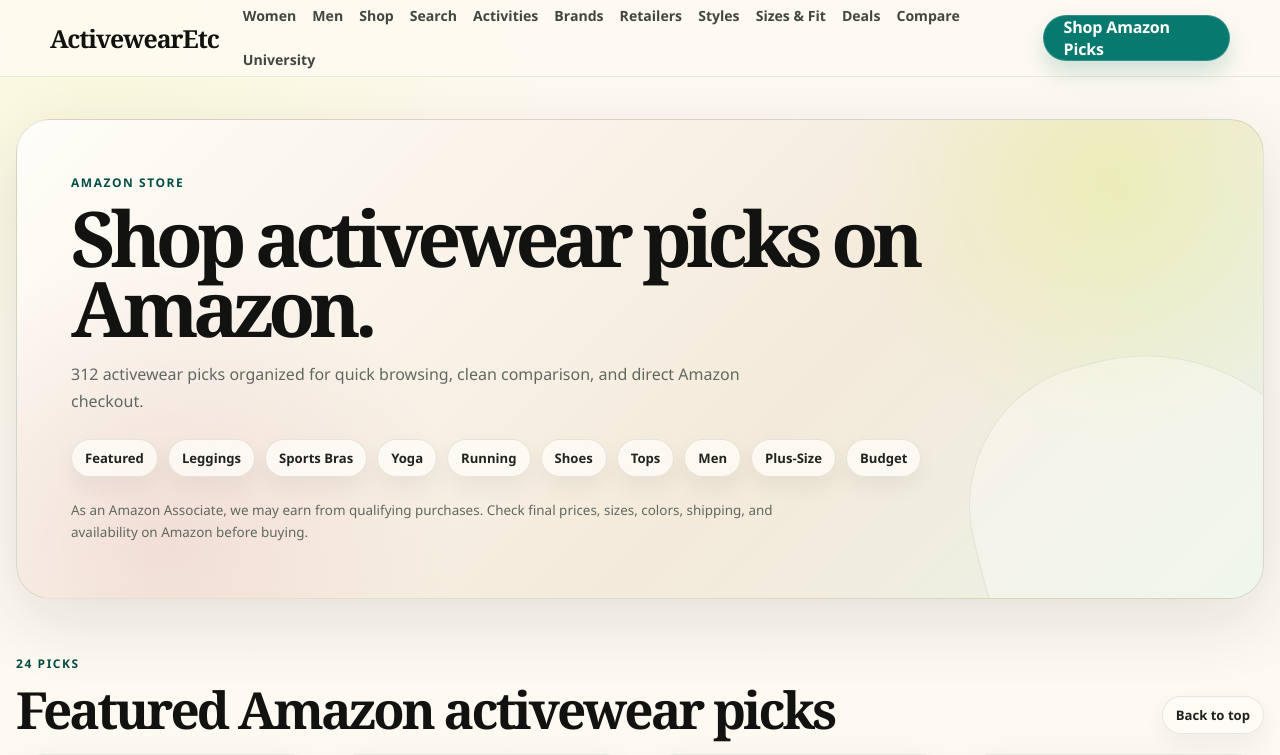
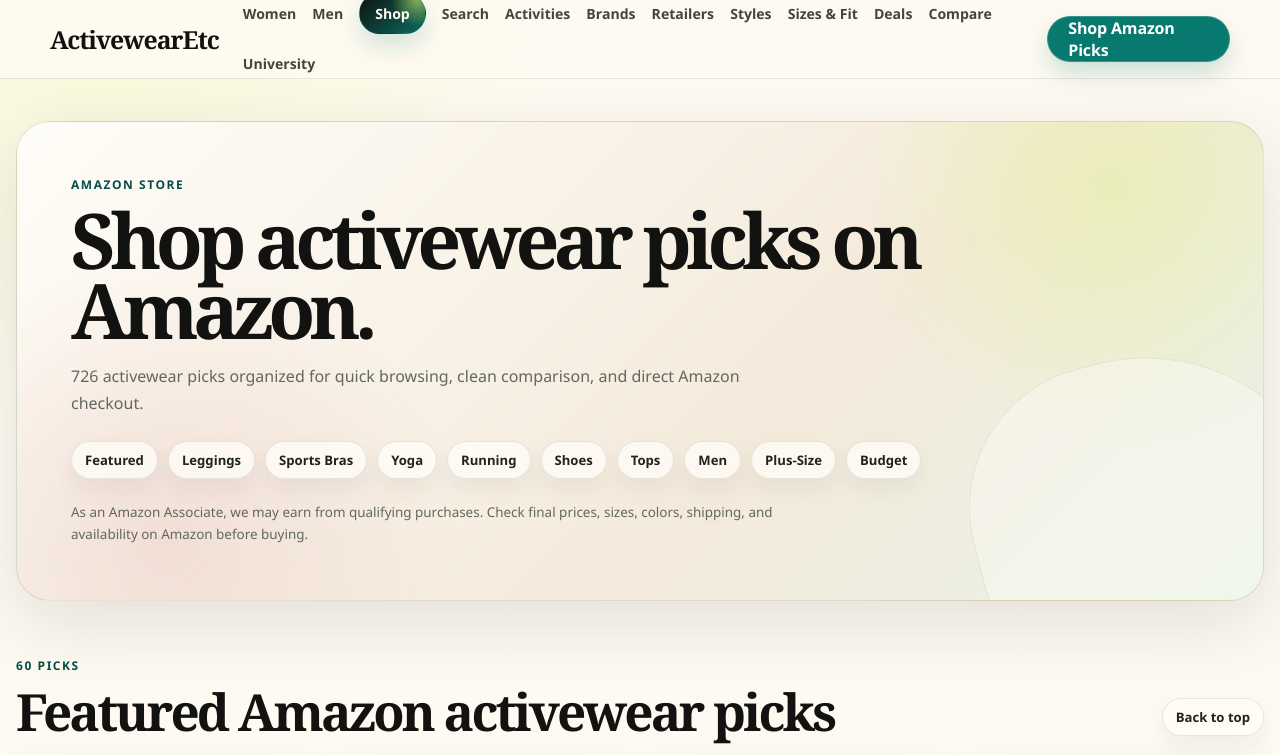
Before and after one commit to 7144519998usa-hue/ActivewearEtc, a Next.js app: page /shop in a window 1280 px wide. Shown: the top 755 px of the page. Built offline with nearby package versions, Linux system fonts and the light colour scheme.

Commit message:
Highlight shop nav and expand storefront catalog

```diff
--- a/app/components/SiteHeader.jsx
+++ b/app/components/SiteHeader.jsx
@@ -11,7 +11,7 @@
         <div className="nav-cluster">
           <nav className="nav-links" aria-label="Primary navigation">
             {siteConfig.primaryNavLinks.map((link) => (
-              <Link key={link.href} href={link.href}>
+              <Link key={link.href} href={link.href} className={link.featured ? "nav-shop-link" : undefined}>
                 {link.label}
               </Link>
             ))}
--- a/app/globals.css
+++ b/app/globals.css
@@ -114,6 +114,27 @@
 .nav-links a:hover {
   border-color: var(--accent);
   color: var(--accent-dark);
+}
+
+.nav-links .nav-shop-link {
+  border: 1px solid rgba(8, 121, 111, 0.22);
+  border-radius: 999px;
+  background:
+    radial-gradient(circle at 88% 16%, rgba(216, 243, 95, 0.58), transparent 1.6rem),
+    linear-gradient(135deg, #101310, #0a6a61);
+  box-shadow: 0 12px 24px rgba(8, 121, 111, 0.18);
+  color: #fffaf0;
+  margin-top: -7px;
+  padding: 10px 15px;
+}
+
+.nav-links .nav-shop-link:hover {
+  border-color: rgba(216, 243, 95, 0.64);
+  background:
+    radial-gradient(circle at 88% 16%, rgba(216, 243, 95, 0.68), transparent 1.7rem),
+    linear-gradient(135deg, #064d47, #101310);
+  color: #fffaf0;
+  transform: translateY(-1px);
 }
 
 .header-cta,
--- a/app/lib/siteConfig.js
+++ b/app/lib/siteConfig.js
@@ -7,7 +7,7 @@
   primaryNavLinks: [
     { href: "/women", label: "Women" },
     { href: "/men", label: "Men" },
-    { href: "/shop", label: "Shop" },
+    { href: "/shop", label: "Shop", featured: true },
     { href: "/search", label: "Search" },
     { href: "/activities", label: "Activities" },
     { href: "/brands", label: "Brands" },
--- a/app/shop/page.js
+++ b/app/shop/page.js
@@ -14,35 +14,35 @@
     id: "featured",
     label: "Featured",
     title: "Featured Amazon activewear picks",
-    limit: 24,
-    match: (_product, index) => index < 72
+    limit: 60,
+    match: (_product, index) => index < 180
   },
   {
     id: "leggings",
     label: "Leggings",
     title: "Leggings",
-    limit: 36,
+    limit: 90,
     match: (product) => product.category === "Leggings"
   },
   {
     id: "sports-bras",
     label: "Sports Bras",
     title: "Sports bras",
-    limit: 30,
+    limit: 72,
     match: (product) => product.category === "Sports Bras"
   },
   {
     id: "yoga",
     label: "Yoga",
     title: "Yoga wear",
-    limit: 36,
+    limit: 90,
     match: (product) => product.category === "Yoga Wear" || product.name.includes("Yoga")
   },
   {
     id: "running",
     label: "Running",
     title: "Running gear",
-    limit: 36,
+    limit: 90,
     match: (product) =>
       product.category === "Running Shorts" || product.category === "Running Shoes" || product.name.includes("Running")
   },
@@ -50,35 +50,35 @@
     id: "shoes",
     label: "Shoes",
     title: "Training and running shoes",
-    limit: 30,
+    limit: 72,
     match: (product) => product.category === "Training Shoes" || product.category === "Running Shoes"
   },
   {
     id: "workout-tops",
     label: "Tops",
     title: "Workout tops",
-    limit: 30,
+    limit: 72,
     match: (product) => product.category === "Workout Tops"
   },
   {
     id: "men",
     label: "Men",
     title: "Men's activewear",
-    limit: 30,
+    limit: 60,
     match: (product) => product.category === "Men's Activewear" || product.name.includes("Men's")
   },
   {
     id: "plus-size",
     label: "Plus-Size",
     title: "Plus-size activewear",
-    limit: 30,
+    limit: 60,
     match: (product) => product.category === "Plus-Size Activewear" || product.name.includes("Plus-Size")
   },
   {
     id: "budget",
     label: "Budget",
     title: "Budget-friendly activewear",
-    limit: 30,
+    limit: 60,
     match: (product) => product.category === "Budget Activewear" || product.name.includes("Budget-Friendly")
   }
 ];
```
